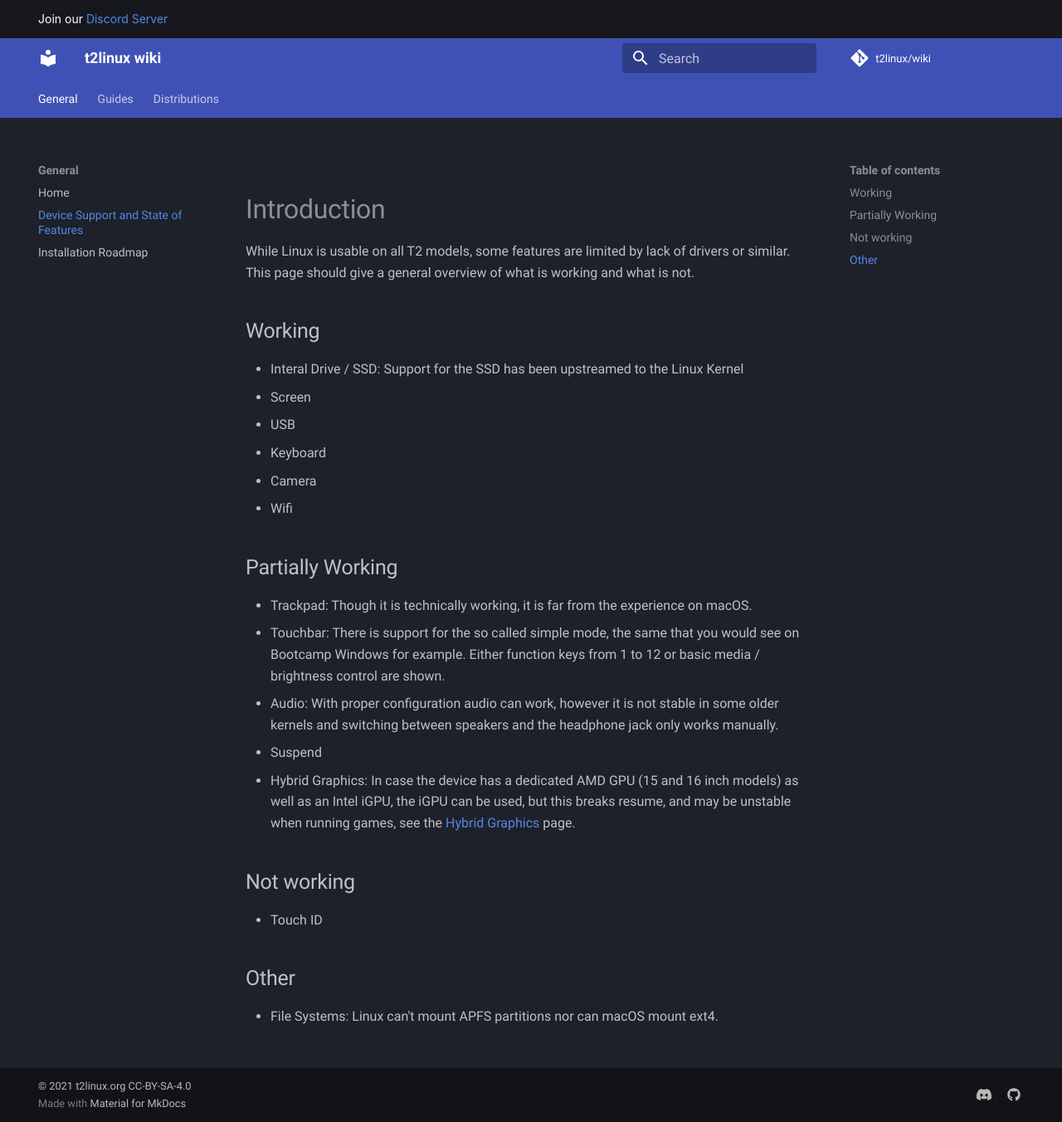
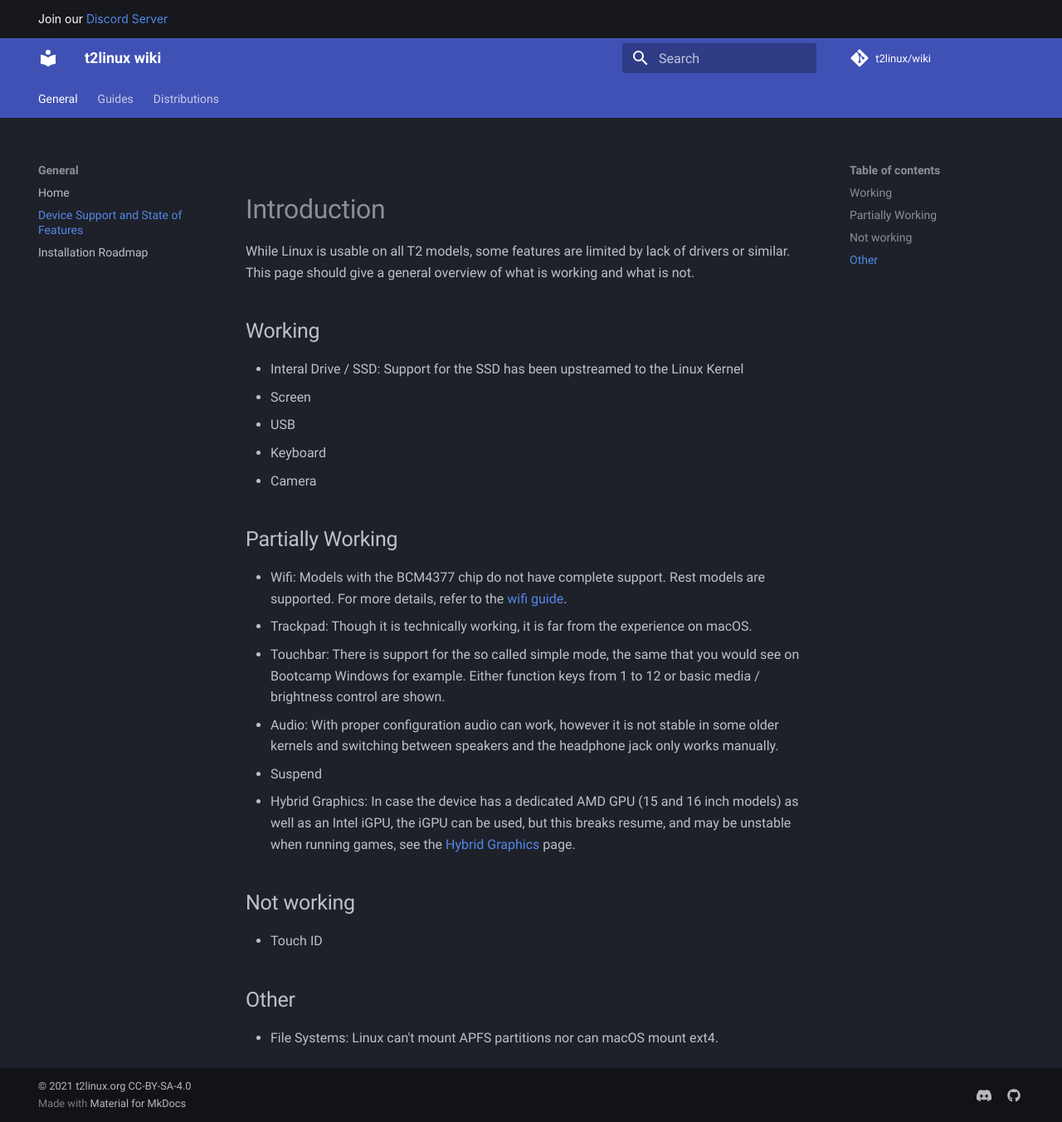
Before and after one commit to t2linux/wiki, an MkDocs documentation site: the page built from docs/state.md, in a window 1280 px wide and 1352 px high. Shown: the whole window at 83% size. Built offline with MkDocs 1.6.1 and Material for MkDocs 9.7.7, drawn with Linux system fonts in a browser that asks for light colours; comment, search, counter and statistics services are not loaded.

Commit message:
Update state.md

```diff
--- a/docs/state.md
+++ b/docs/state.md
@@ -9,10 +9,10 @@ While Linux is usable on all T2 models, some features are limited by lack of dri
 - USB
 - Keyboard
 - Camera
-- Wifi
 
 ## Partially Working
 
+- Wifi: Models with the BCM4377 chip do not have complete support. Rest models are supported. For more details, refer to the [wifi guide](http://wiki.t2linux.org/guides/wifi/).
 - Trackpad: Though it is technically working, it is far from the experience on macOS.
 - Touchbar: There is support for the so called simple mode, the same that you would see on Bootcamp Windows for example. Either function keys from 1 to 12 or basic media / brightness control are shown.
 - Audio: With proper configuration audio can work, however it is not stable in some older kernels and switching between speakers and the headphone jack only works manually.
```
